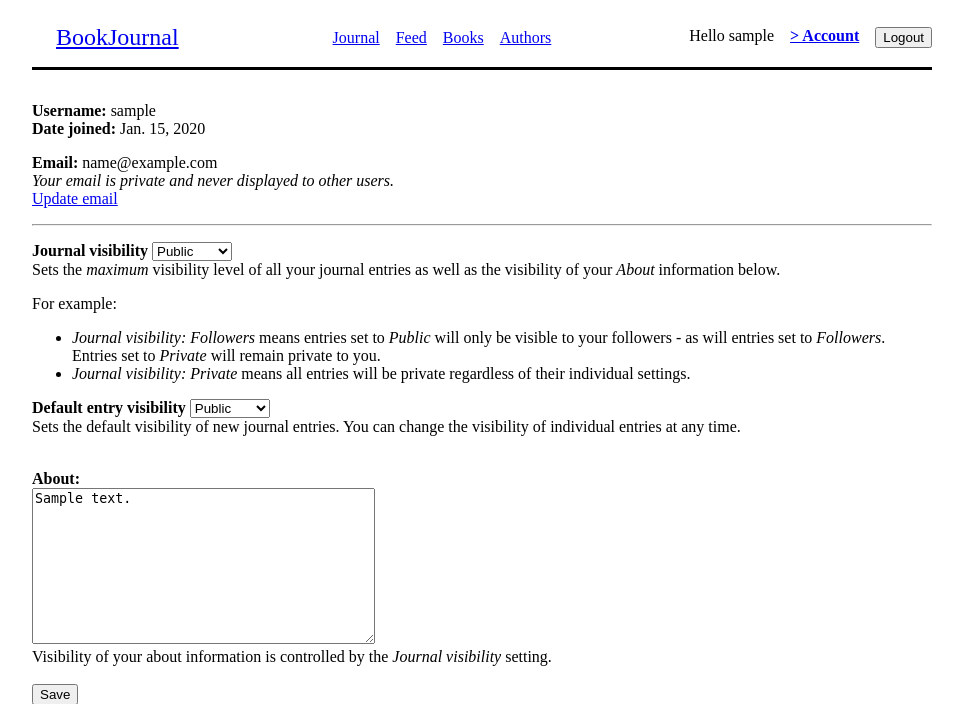
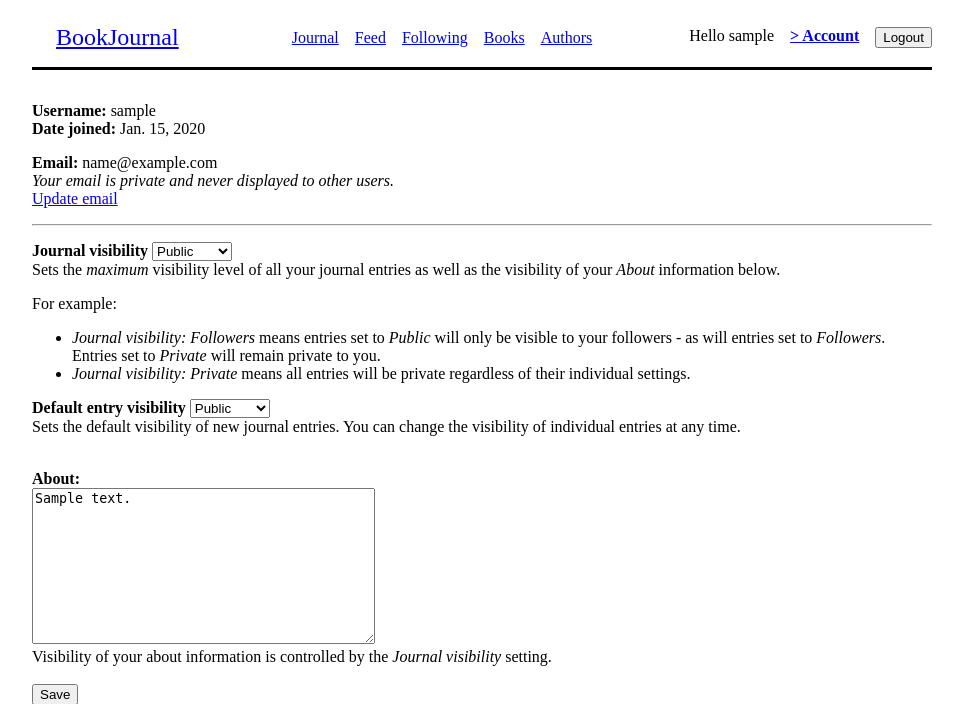
Before and after one commit to alex-b1729/bookjournal, a Django app: page /account/ in a window 1280 px wide. Shown: the top 704 px of the page, without its empty margins (158-1121 px from the left). Run offline with Django 5.2, Linux system fonts and the light colour scheme; a user stored in the database is signed in; tables that the repository leaves empty hold one stand-in row (values such as "Sample post").

Commit message:
add following nav link and rearrange urls

```diff
--- a/bookjournal/urls.py
+++ b/bookjournal/urls.py
@@ -59,19 +59,19 @@ urlpatterns = [
         'feed/',
         include([
             path('', journal_views.FeedList.as_view(), name='feed_list'),
-            path(
-                'following/',
-                include([
-                    path('', journal_views.FollowingList.as_view(), name='following_list'),
-                ])
-            ),
         ])
     ),
     path(
-        'user/<int:pk>/',
+        'user/',
         include([
-            path('', journal_views.UserDetail.as_view(), name='user_detail'),
-            path('follow/', journal_views.RequestFollowView.as_view(), name='request_follow'),
+            path('following/', journal_views.FollowingList.as_view(), name='following_list'),
+            path(
+                '<int:pk>/',
+                include([
+                    path('', journal_views.UserDetail.as_view(), name='user_detail'),
+                    path('follow/', journal_views.RequestFollowView.as_view(), name='request_follow'),
+                ])
+            ),
         ])
     ),
     path('', journal_views.index, name='index'),
--- a/journal/templates/partials/nav.html
+++ b/journal/templates/partials/nav.html
@@ -16,6 +16,12 @@
                 href="{% url 'feed_list' %}">
             {% if section == 'feed' %}>{% endif %}
             Feed
+        </a>
+        <a
+                class="{% if section == 'following' %}current{% endif %}"
+                href="{% url 'following_list' %}">
+            {% if section == 'following' %}>{% endif %}
+            Following
         </a>
         {% endif %}
         <a
--- a/journal/views.py
+++ b/journal/views.py
@@ -448,7 +448,7 @@ class FollowingList(
     def get_context_data(self, **kwargs):
         context = super().get_context_data(**kwargs)
         context.update({
-            'section': 'feed',
+            'section': 'following',
         })
         return context
 
@@ -494,7 +494,7 @@ class UserDetail(
     def get_context_data(self, **kwargs):
         context = super().get_context_data(**kwargs)
         context.update({
-            'section': 'feed',
+            'section': 'following' if self.follower else None,
             'requested_or_declined': self.requested_or_declined,
             'follower': self.follower,
         })
```
